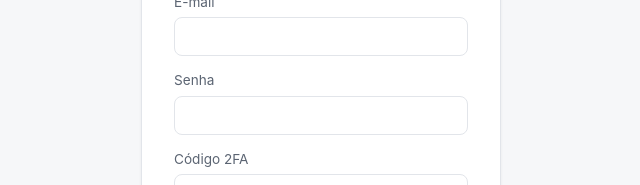
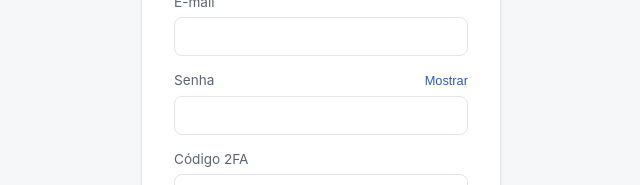
Before and after one commit to CORDOCE/menssageiro-ia, a Next.js app in the folder frontend/: page /login in a window 1280 px wide. Shown: the part 328-513 px from the top of the page, without its empty margins (319-959 px from the left). Built offline with nearby package versions, Linux system fonts and the light colour scheme; no server answers.

Commit message:
feat(frontend): botão mostrar/ocultar senha no login
Alterna o campo Senha entre oculto e visível (type password↔text) para o
operador conferir erros de digitação. Botão "Mostrar"/"Ocultar" com aria-pressed.

```diff
--- a/frontend/app/globals.css
+++ b/frontend/app/globals.css
@@ -65,6 +65,29 @@ label {
   gap: 0.3rem;
   font-size: 0.85rem;
   color: var(--texto-2);
+}
+
+.rotulo-linha {
+  display: flex;
+  align-items: center;
+  justify-content: space-between;
+}
+
+.link {
+  background: none;
+  border: none;
+  padding: 0;
+  margin: 0;
+  width: auto;
+  font-size: 0.8rem;
+  font-weight: 500;
+  color: var(--cor-primaria);
+  cursor: pointer;
+}
+
+.link:hover {
+  background: none;
+  text-decoration: underline;
 }
 
 input {
--- a/frontend/app/login/page.tsx
+++ b/frontend/app/login/page.tsx
@@ -11,6 +11,7 @@ export default function LoginPage() {
   const [email, setEmail] = useState("");
   const [senha, setSenha] = useState("");
   const [totp, setTotp] = useState("");
+  const [mostrarSenha, setMostrarSenha] = useState(false);
   const [erro, setErro] = useState<string | null>(null);
   const [carregando, setCarregando] = useState(false);
 
@@ -45,9 +46,19 @@ export default function LoginPage() {
           />
         </label>
         <label>
-          Senha
+          <span className="rotulo-linha">
+            Senha
+            <button
+              type="button"
+              className="link"
+              onClick={() => setMostrarSenha((v) => !v)}
+              aria-pressed={mostrarSenha}
+            >
+              {mostrarSenha ? "Ocultar" : "Mostrar"}
+            </button>
+          </span>
           <input
-            type="password"
+            type={mostrarSenha ? "text" : "password"}
             value={senha}
             onChange={(e) => setSenha(e.target.value)}
             required
```
